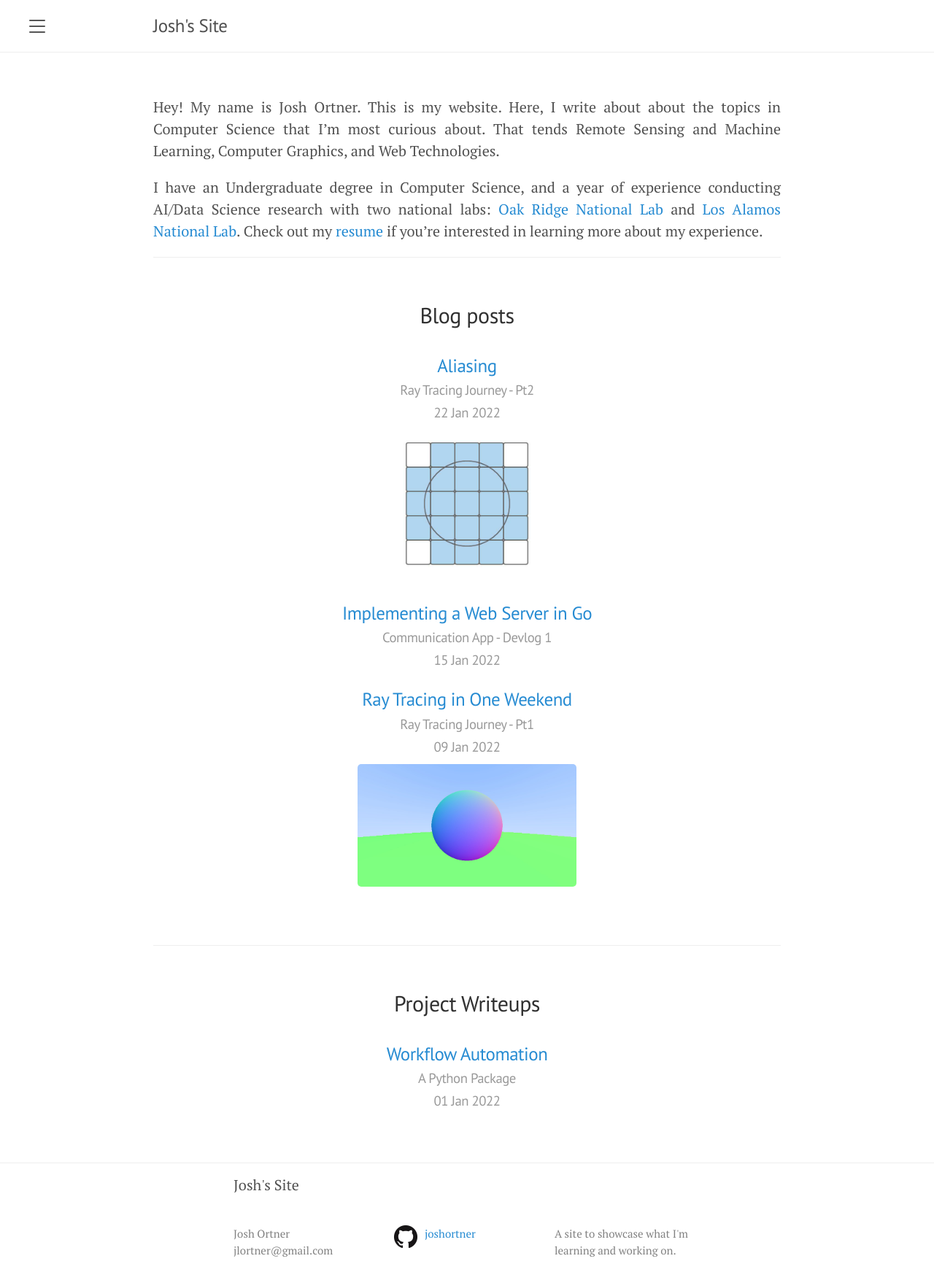
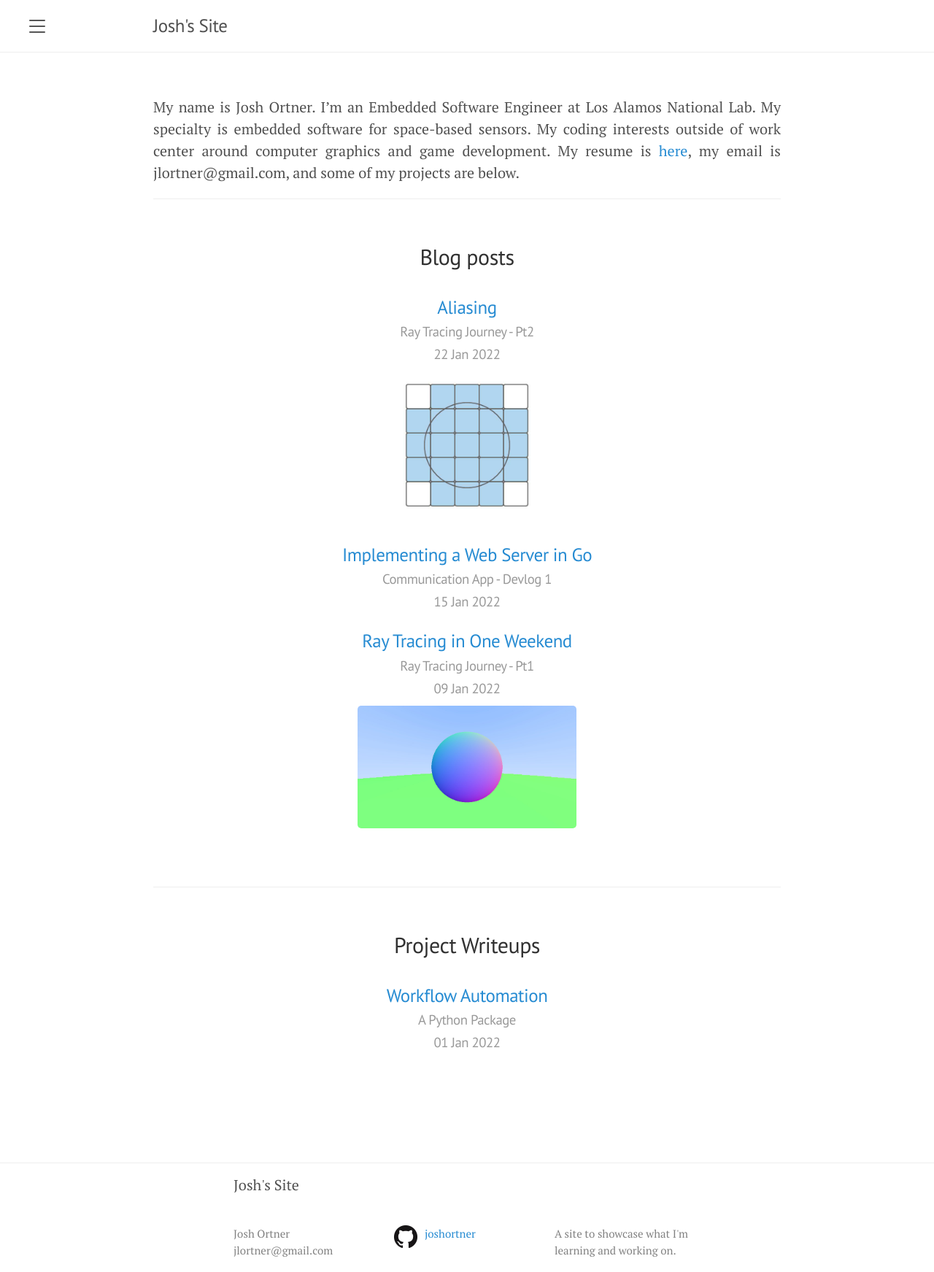
Before and after one commit to joshortner/joshortner.github.io, a Jekyll site: the page built from index.md, in a window 1280 px wide. Shown: the whole page at 73% size. Built offline with Jekyll 4.4.1, drawn with Linux system fonts in a browser that asks for light colours.

Commit message:
new resume, updated index

```diff
--- a/index.md
+++ b/index.md
@@ -7,6 +7,4 @@
 layout: home
 ---
 
-Hey! My name is Josh Ortner. This is my website. Here, I write about about the topics in Computer Science that I'm most curious about. That tends Remote Sensing and Machine Learning, Computer Graphics, and Web Technologies.
-
-I have an Undergraduate degree in Computer Science, and a year of experience conducting AI/Data Science research with two national labs: [Oak Ridge National Lab](https://www.ornl.gov/) and [Los Alamos National Lab](https://www.lanl.gov/). Check out my [resume](https://joshortner.github.io/resume) if you're interested in learning more about my experience.
+My name is Josh Ortner. I'm an Embedded Software Engineer at Los Alamos National Lab. My specialty is embedded software for space-based sensors. My coding interests outside of work center around computer graphics and game development. My resume is [here](https://joshortner.github.io/resume), my email is jlortner@gmail.com, and some of my projects are below.
```
Also changed, not shown: resume.md (+0 -1 lines), 2 other files.
